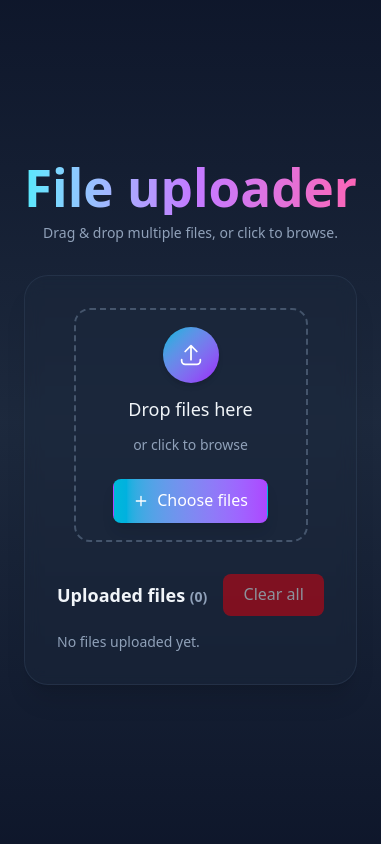
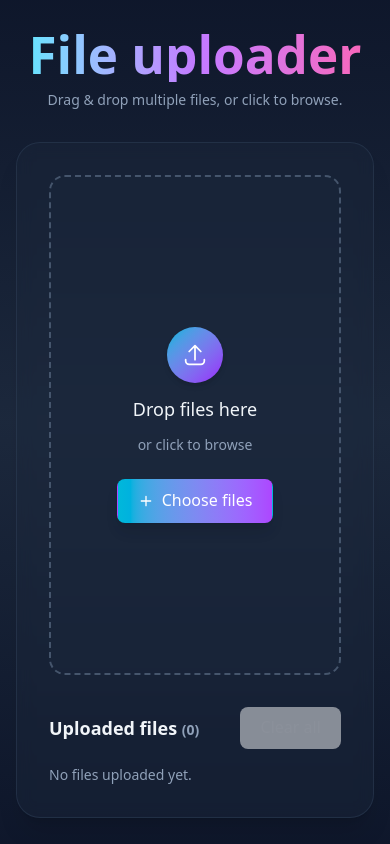
Before and after one commit to saran-damm/tip-frontend, a React (Vite) app: page /dropbox in a window 390 px wide. Built offline with nearby package versions, Linux system fonts and the light colour scheme.

Commit message:
style: improve responsive layout and button styling for file dropbox component

```diff
--- a/src/DropBox.tsx
+++ b/src/DropBox.tsx
@@ -129,8 +129,8 @@ export default function DropBox(): JSX.Element {
   }
 
   return (
-    <div className="min-h-screen flex items-center justify-center bg-gradient-to-b from-slate-900 via-slate-800 to-slate-900 text-slate-100 p-6">
-      <div className="w-full max-w-3xl">
+    <div className="min-h-screen w-screen flex items-center justify-center bg-gradient-to-b from-slate-900 via-slate-800 to-slate-900 text-slate-100 p-0">
+      <div className="w-full max-w-full px-4 sm:px-6">
         {/* Header */}
         <header className="text-center mb-8">
           <h1 className="text-4xl md:text-5xl font-extrabold bg-clip-text text-transparent bg-gradient-to-r from-cyan-300 via-purple-400 to-pink-400">
@@ -142,7 +142,7 @@ export default function DropBox(): JSX.Element {
         </header>
 
         {/* Card */}
-        <div className="relative bg-slate-800/40 backdrop-blur-sm rounded-3xl p-8 shadow-xl border border-slate-700/50">
+        <div className="relative w-full bg-slate-800/40 backdrop-blur-sm rounded-3xl p-8 shadow-xl border border-slate-700/50">
           {/* Drop area */}
           <div
             onDrop={onDrop}
@@ -153,7 +153,7 @@ export default function DropBox(): JSX.Element {
                 ? "border-cyan-400 bg-slate-700/60 shadow-[0_10px_30px_rgba(56,189,248,0.08)] scale-[1.01]"
                 : "border-slate-600 bg-slate-800/40"
             }`}
-            style={{ width: "min(300px, 60vw)", height: "min(300px, 60vw)" }}
+            style={{ width: "100%", height: "min(500px, 70vh)" }}
           >
             {/* hidden input */}
             <input
@@ -190,7 +190,7 @@ export default function DropBox(): JSX.Element {
               <button
                 type="button"
                 onClick={() => inputRef.current?.click()}
-                className="mt-3 inline-flex items-center gap-2 rounded-full px-5 py-2 text-sm font-semibold bg-gradient-to-r from-cyan-500 to-purple-500 text-white shadow-lg hover:scale-105 active:scale-95 transition-transform"
+                className="mt-3 inline-flex items-center justify-center gap-2 rounded-full px-5 py-2 text-sm font-semibold bg-gradient-to-r from-cyan-500 to-purple-500 text-white shadow-lg hover:scale-105 active:scale-95 transition-transform overflow-hidden"
               >
                 <svg
                   className="w-4 h-4"
@@ -221,7 +221,7 @@ export default function DropBox(): JSX.Element {
                 <button
                   onClick={clearAll}
                   disabled={files.length === 0}
-                  className="text-xs px-3 py-1 rounded-full !bg-red-600 hover:!bg-red-700 !text-white disabled:opacity-50 disabled:cursor-not-allowed"
+                  className="text-xs px-3 py-1 rounded-full bg-red-600 hover:bg-red-700 text-white overflow-hidden disabled:opacity-50 disabled:cursor-not-allowed"
                 >
                   Clear all
                 </button>
@@ -266,19 +266,19 @@ export default function DropBox(): JSX.Element {
                         <div className="flex-shrink-0 flex items-center gap-2">
                           <button
                             onClick={() => openFile(it)}
-                            className="px-3 py-1 text-xs rounded !bg-cyan-600 hover:!bg-cyan-700 !text-white"
+                            className="px-3 py-1 text-xs rounded bg-cyan-600 hover:bg-cyan-700 text-white overflow-hidden"
                           >
                             Open
                           </button>
                           <button
                             onClick={() => downloadFile(it)}
-                            className="px-3 py-1 text-xs rounded !bg-emerald-600 hover:!bg-emerald-700 !text-white"
+                            className="px-3 py-1 text-xs rounded bg-emerald-600 hover:bg-emerald-700 text-white overflow-hidden"
                           >
                             Download
                           </button>
                           <button
                             onClick={() => removeFile(it.id)}
-                            className="px-3 py-1 text-xs rounded !bg-red-600 hover:!bg-red-700 !text-white"
+                            className="px-3 py-1 text-xs rounded bg-red-600 hover:bg-red-700 text-white overflow-hidden"
                           >
                             Remove
                           </button>
```
